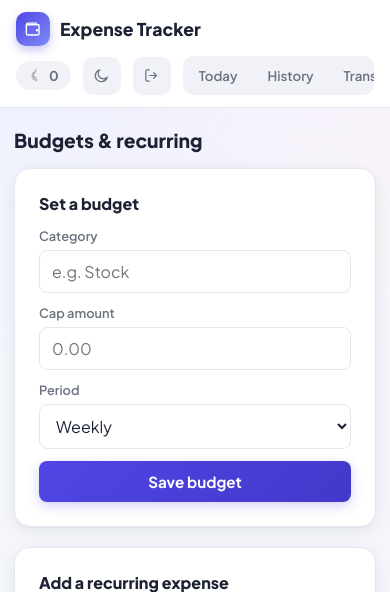
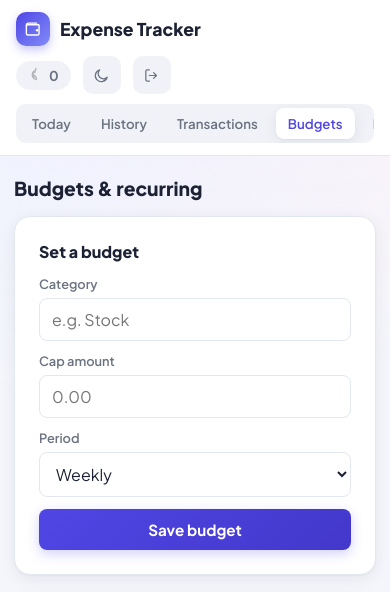
Before and after one commit to TerryTaku2/Expense-tracking-System, a Flask app: page /budgets in a window 390 px wide. Shown: the top 592 px of the page. Run offline with Flask 3, Linux system fonts and the light colour scheme; the visitor is signed in with stand-in values (Sample User, id 1); data that the repository does not hold is empty.

Commit message:
Fix mobile nav bar wrapping and cryptic JSON error messages
- Mobile topbar: nav.tabs used order:1 to try to push tabs onto their
  own row, but order only reorders items within a flex line, it doesn't
  wrap. That squeezed the tabs into whatever space was left after the
  streak badge, install button, theme toggle, and logout button. Now
  uses flex-basis: 100% to genuinely force the tabs onto their own row.
- apiCall() called res.json() unconditionally, so a non-JSON response
  (HTML error page from a cold start, gateway timeout, 502, etc.) threw
  the raw parser error ("Unexpected token '<' ... is not valid JSON")
  straight into the UI. Now checks content-type first and shows a
  clear, actionable message instead.
- loadCategories()/loadCategoriesForSuggestions() were awaited before
  the actual page data on Today and Budgets, so a category-fetch
  hiccup left the whole page blank instead of just skipping the
  autocomplete suggestions.

Co-Authored-By: Claude Sonnet 5 <noreply@anthropic.com>

```diff
--- a/static/css/style.css
+++ b/static/css/style.css
@@ -185,12 +185,25 @@ nav.tabs a {
 
   .topbar-right {
     width: 100%;
-    justify-content: space-between;
+    flex-wrap: wrap;
+    justify-content: flex-start;
+    row-gap: 10px;
   }
 
+  /* flex-basis: 100% forces this onto its own line within the wrapping
+     row above — `order` alone (the previous approach) doesn't wrap,
+     it just reorders items within the same line, which squeezed the
+     tabs into whatever space was left after the icon buttons. */
   nav.tabs {
+    order: 2;
+    flex: 1 1 100%;
+    width: 100%;
+  }
+
+  .streak-badge,
+  .install-btn,
+  .theme-toggle {
     order: 1;
-    flex: 1;
   }
 
   nav.tabs a {
--- a/static/js/budgets.js
+++ b/static/js/budgets.js
@@ -28,8 +28,14 @@ function showError(message) {
 }
 
 async function loadCategoriesForSuggestions() {
-  const categories = await apiCall("/api/categories");
-  document.getElementById("category-suggestions").innerHTML = categories.map((c) => `<option value="${c}"></option>`).join("");
+  // Category suggestions are a nice-to-have autocomplete — a fetch hiccup
+  // here shouldn't block the actual budgets/recurring data from loading.
+  try {
+    const categories = await apiCall("/api/categories");
+    document.getElementById("category-suggestions").innerHTML = categories.map((c) => `<option value="${c}"></option>`).join("");
+  } catch (err) {
+    console.error("Failed to load category suggestions:", err);
+  }
 }
 
 function renderBudgets(budgets) {
--- a/static/js/common.js
+++ b/static/js/common.js
@@ -65,6 +65,20 @@ async function apiCall(url, options) {
     window.location.href = `/login?next=${encodeURIComponent(window.location.pathname + window.location.search)}`;
     return new Promise(() => {}); // navigating away; nothing should act on this
   }
+
+  // A non-JSON body (an HTML error page from a proxy timeout, a cold
+  // start, a 502, etc.) would otherwise surface as a raw, confusing
+  // "Unexpected token '<' ... is not valid JSON" straight from the
+  // JSON parser. Catch that and turn it into something a user can act on.
+  const contentType = res.headers.get("content-type") || "";
+  if (!contentType.includes("application/json")) {
+    throw new Error(
+      res.ok
+        ? "Unexpected response from the server. Please try again."
+        : `Server error (${res.status}). Please try again in a moment.`
+    );
+  }
+
   const data = await res.json();
   if (!res.ok) {
     throw new Error(data.error || "Something went wrong");
```
Also changed, not shown: static/js/app.js (+11 -3 lines).
